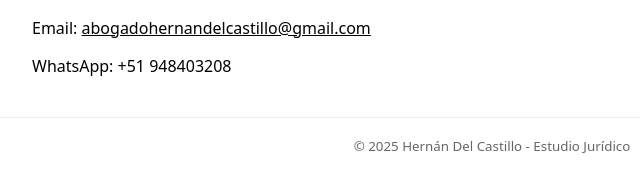
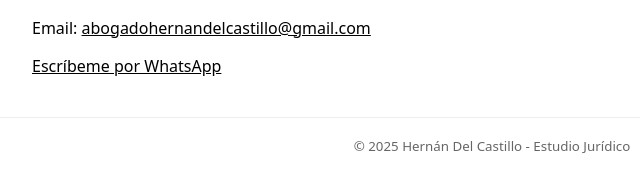
Before and after one commit to Hernan1979/abogado-web-static, a plain HTML site: page index.html in a window 1280 px wide. Shown: the part 835-1004 px from the top of the page, 148-788 px from the left. Drawn offline with Linux system fonts and the light colour scheme.

Commit message:
Update index.html

```diff
--- a/index.html
+++ b/index.html
@@ -34,7 +34,10 @@
     <section class="contact">
       <h2>Contacto</h2>
       <p>Email: <a href="mailto:abogadohernandelcastillo@gmail.com">abogadohernandelcastillo@gmail.com</a></p>
-      <p>WhatsApp: +51 948403208</p>
+      <p><a href="https://wa.me/51948403208" target="_blank">
+  Escríbeme por WhatsApp
+</a>
+</p>
     </section>
   </main>
 
```
